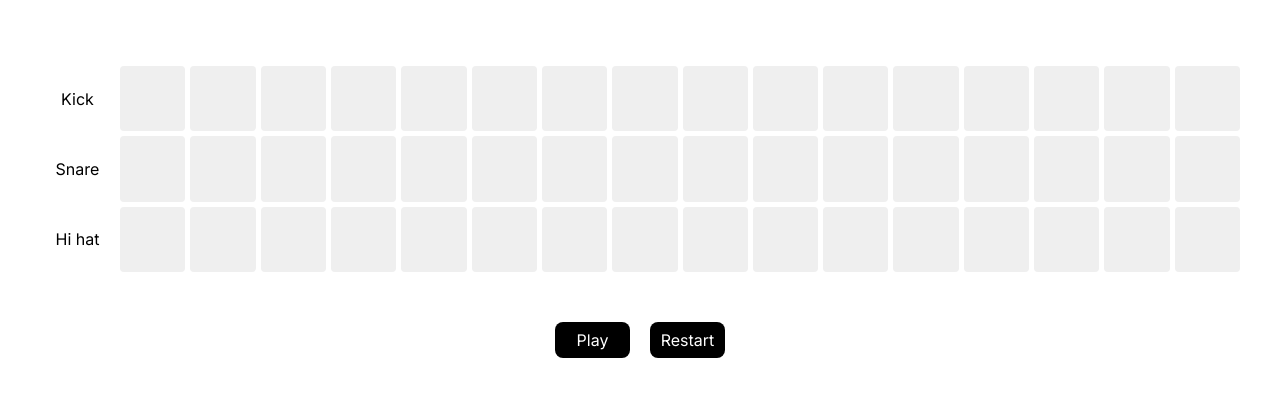
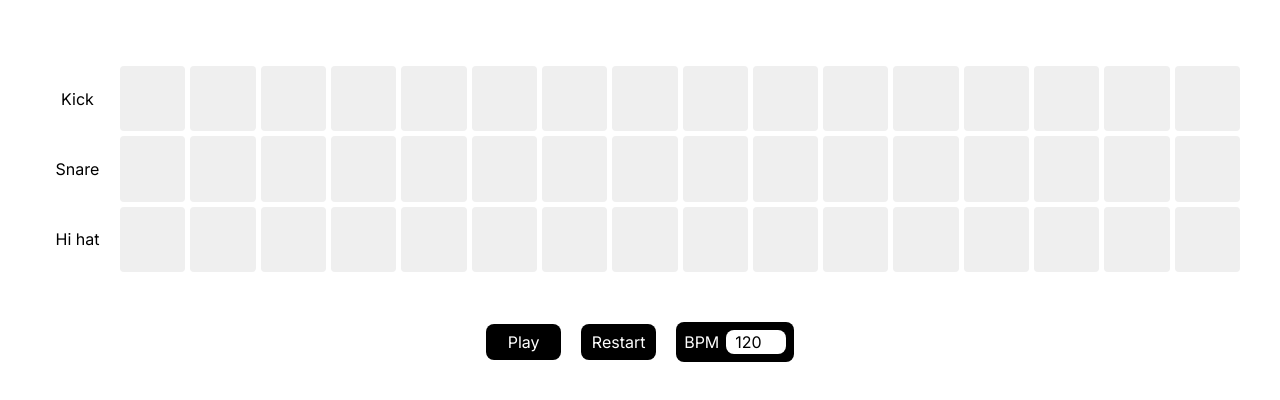
Before and after one commit to DoomedZero/cadence, a plain HTML site: page index.html in a window 1280 px wide. Drawn offline with Linux system fonts and the light colour scheme; no server answers.

Commit message:
feat: BPM input

```diff
--- a/index.html
+++ b/index.html
@@ -30,6 +30,16 @@
 
         <button class="control" id="play">Play</button>
         <button class="control" id="restart">Restart</button>
+        <div class="control" id="bpm">
+            BPM
+            <input
+                type="number"
+                value="120"
+                min="40"
+                max="250"
+                id="bpm-input"
+                oninput= " if(this.value > 250) this.value = 250; " >
+        </div>
 
     </div>
 
--- a/script2.js
+++ b/script2.js
@@ -34,6 +34,19 @@ function playSample(trackIndex) {
 
 }
 
+const bpmButton = document.getElementById('bpm');
+const bpmInput = document.getElementById('bpm-input');
+
+let bpm = bpmInput.value;
+
+bpmButton.addEventListener('click', (event) => {
+
+    bpmInput.focus();
+
+})
+
+// UI C/U
+
 tracks.forEach( (track , trackIndex) => {
 
     const trackName = document.createElement('div');
--- a/styles.css
+++ b/styles.css
@@ -30,6 +30,17 @@ body {
 
 .control:hover {
     background-color: #313638;
+}
+
+input {
+    font: inherit;
+    width: 60px;
+    padding: 2px;
+    border: none;
+    border-radius: 8px;
+    text-align: center;
+    margin-left: 2px;
+    cursor: pointer;
 }
 
 .sequencer {
@@ -65,7 +76,3 @@ button:hover {
 .active:hover {
     background-color: rgb(65, 158, 250);
 }
-
-.step.playing {
-    outline: 4px solid yellow;
-}
```
